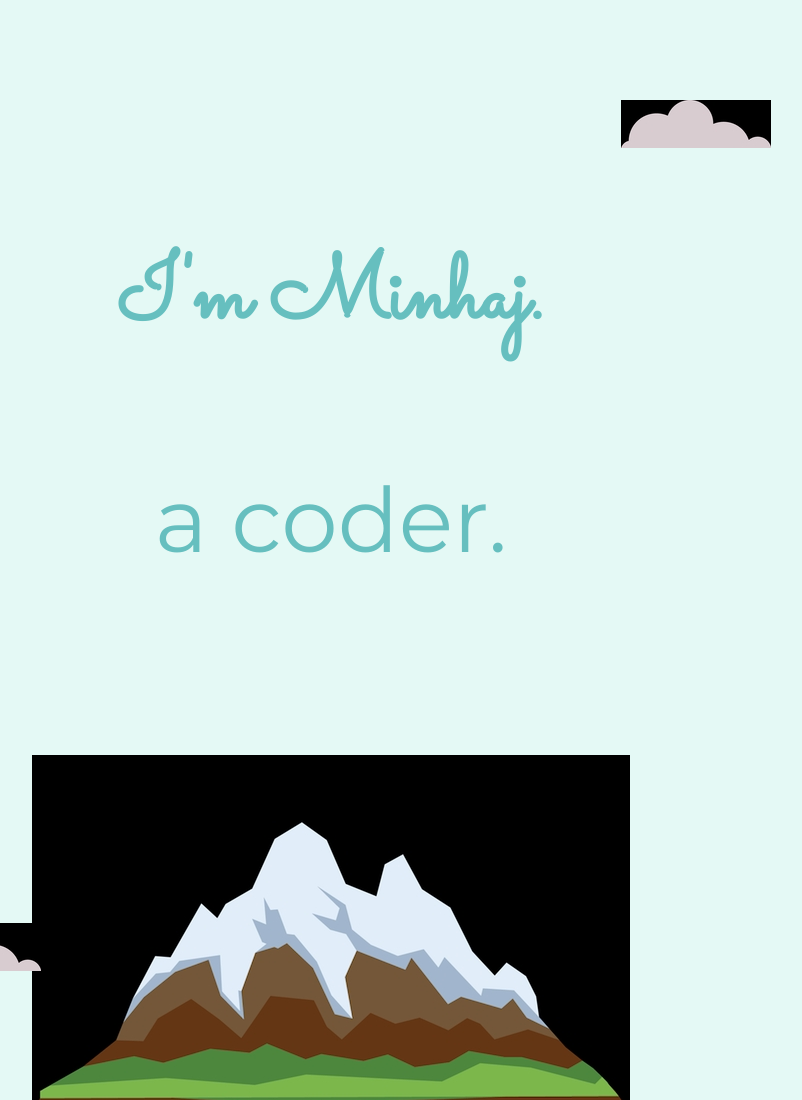
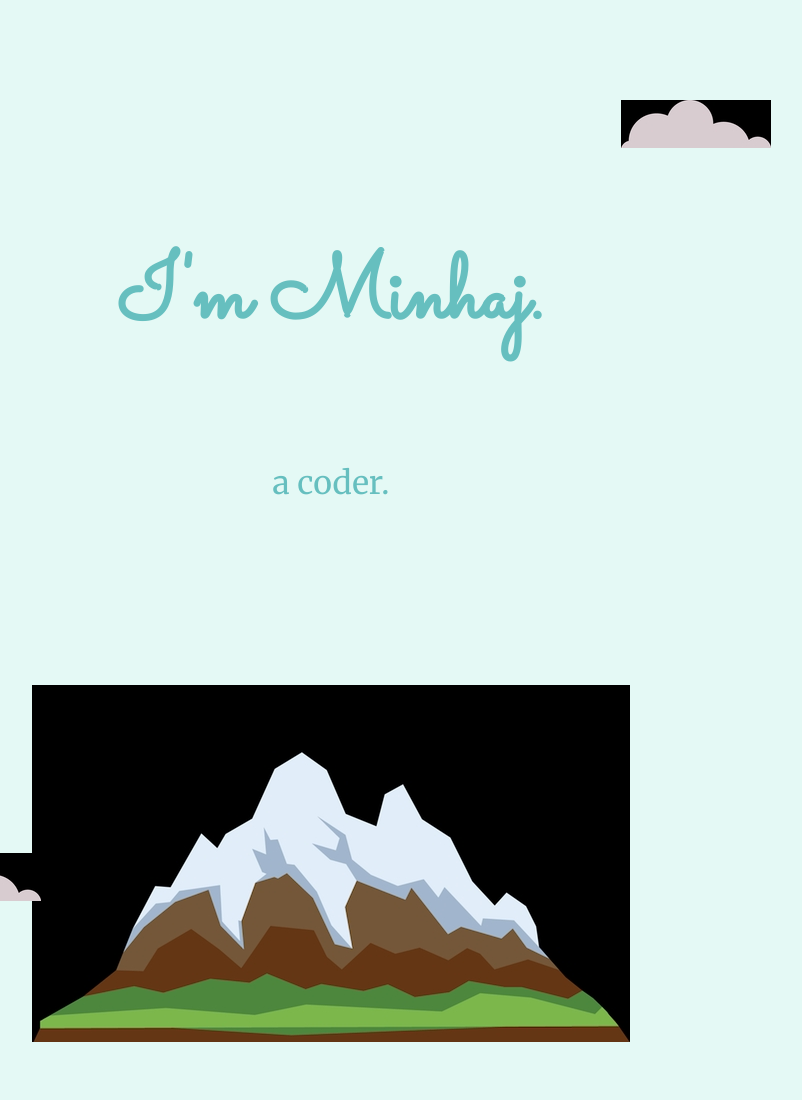
Before and after one commit to minhaj4me/mysite, a plain HTML site: page index.html in a window 1280 px wide. Shown: the top 1100 px of the page, without its empty margins (309-1111 px from the left). Drawn offline with Linux system fonts and the light colour scheme.

Commit message:
Update index.html

```diff
--- a/index.html
+++ b/index.html
@@ -8,7 +8,7 @@
   <div class="top-container">
    <img class="top-cloud" src="cloud.png" alt="cloud-img">
    <h1> I'm Minhaj.</h1>
-   <h2 class="who-am-i"> a coder.</h2>
+   <p class="who-am-i"> a coder.</p>
    <img class="bottom-cloud" src="cloud.png" alt="cloud-img">
    <img class="mountain" src="mountain.png" alt="mountain-img">
   </div>
```
